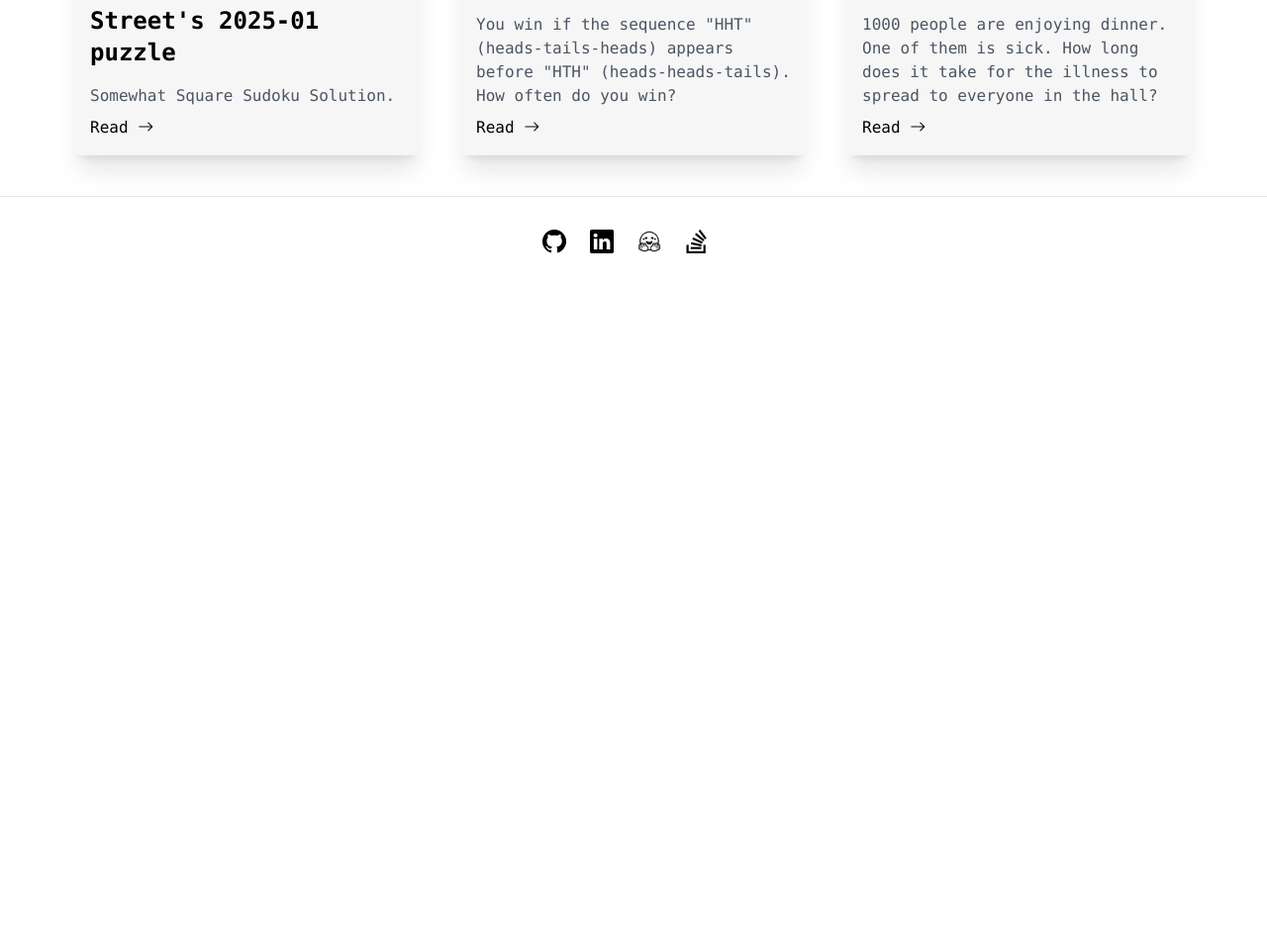
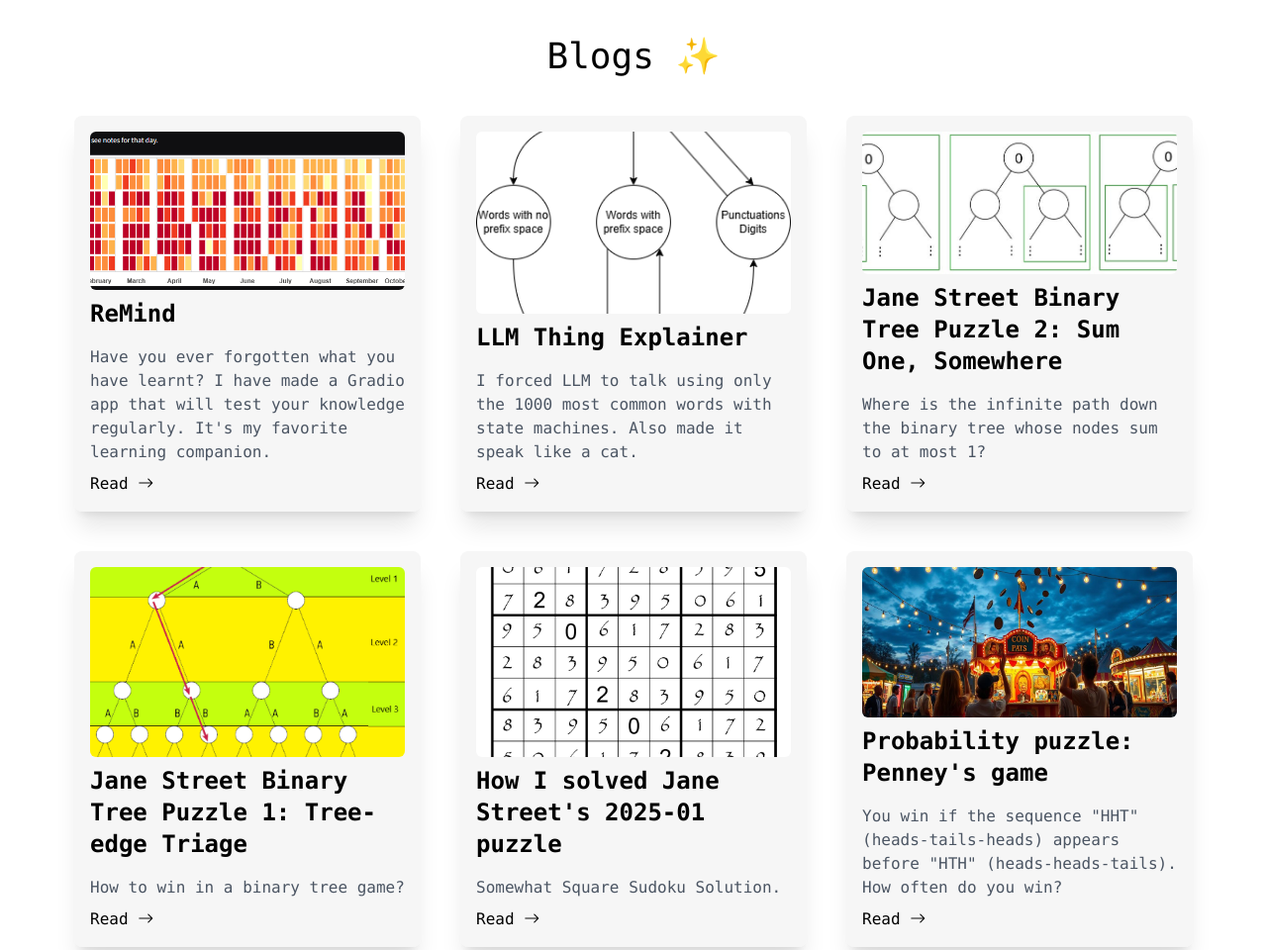
Before and after one commit to mc-marcocheng/mc-marcocheng.github.io, a website: page index.html in a window 1280 px wide. Shown: the part 3822-4782 px from the top of the page at 99% size. Before the commit the page ends 4121 px from the top, so only its background shows below. Drawn offline with nearby package versions, Linux system fonts and the light colour scheme.

Commit message:
Update blogs and work

```diff
--- a/index.html
+++ b/index.html
@@ -356,9 +356,10 @@
                             </div>
                         </div>
                         <div class="tw-text-justify tw-text-gray-800">
-                            One academic research paper per month. Research alone. <br>
-                            SOTA object detection,<br>
-                            4x faster LLM inference.
+                            • Doing independent research as my side quest.<br>
+                            • Vision LLM few-show learning with learnable category embeddings, trained with GRPO.<br>
+                            • SOTA infrared multi-modal object detection.<br>
+                            • 4x faster LLM inference with my template speculative decoding technique.
                         </div>
                     </div>
 
@@ -386,9 +387,10 @@
                             </div>
                         </div>
                         <div class="tw-text-justify tw-text-gray-800">
-                            Highest quality virtual human. 1000 FPS without GPU.<br>
-                            Chatbot solutions for e-commerce, knowledge retrieval, education, code generation.<br>
-                            Voice models.
+                            • Highest quality virtual human. 200 FPS without GPU at virtually no cost.<br>
+                            • Chatbot solutions for e-commerce, knowledge retrieval, education, code generation.<br>
+                            • MTR virtual service ambassador for enquiry service to passengers.<br>
+                            • Developed Cantonese text-to-speech voice models.
                         </div>
                     </div>
 
@@ -416,8 +418,9 @@
                             </div>
                         </div>
                         <div class="tw-text-justify tw-text-gray-800">
-                            Face algorithms. Background removal.<br>
-                            Image diffusion. Data Engineering.
+                            • Face swap, face enhancement algorithms.<br>
+                            • LAB color space background removal.<br>
+                            • Image diffusion LORA training. Data pipeline engineering.
                         </div>
                     </div>
 
@@ -445,8 +448,8 @@
                             </div>
                         </div>
                         <div class="tw-text-justify tw-text-gray-800">
-                            Modified Hegselmann-Krause (MHK) model research.<br>
-                            Opinion dynamics in social networks.
+                            • Conducted research on the Modified Hegselmann-Krause (MHK) model.<br>
+                            • Identified opinion dynamics in social networks.
                         </div>
                     </div>
 
@@ -466,6 +469,106 @@
             <div
                 class="reveal-up tw-mt-10 tw-flex tw-flex-wrap tw-place-content-center tw-gap-10 max-lg:tw-flex-col"
             >
+                <a
+                    href="https://www.linkedin.com/posts/mc-cheng_github-mc-marcochengremind-your-ultimate-activity-7334873180131512320-lxDk"
+                    class="tw-flex tw-h-[400px] tw-w-[350px] tw-flex-col tw-gap-2 tw-overflow-clip tw-rounded-lg tw-bg-[#edecec79] tw-p-4 tw-shadow-xl max-lg:tw-w-[300px]"
+                >
+                    <div
+                        class="tw-h-[200px] tw-w-full tw-overflow-hidden tw-rounded-md"
+                    >
+                        <img
+                            src="./assets/images/blogs/remind.png"
+                            alt="article image"
+                            class="tw-h-full tw-w-full tw-object-cover"
+                            srcset=""
+                        />
+                    </div>
+                    <h3 class="tw-text-2xl tw-font-semibold max-md:tw-text-xl">
+                        ReMind
+                    </h3>
+                    <p class="tw-mt-2 tw-text-gray-600">
+                        Have you ever forgotten what you have learnt? I have made a Gradio app that will test your knowledge regularly. It's my favorite learning companion.
+                    </p>
+                    <span>
+                        <span>Read</span>
+                        <i class="bi bi-arrow-right"></i>
+                    </span>
+                </a>
+                <a
+                    href="https://www.linkedin.com/posts/mc-cheng_github-mc-marcochengllm-thing-explainer-activity-7313239852450226177-ZBnP"
+                    class="tw-flex tw-h-[400px] tw-w-[350px] tw-flex-col tw-gap-2 tw-overflow-clip tw-rounded-lg tw-bg-[#edecec79] tw-p-4 tw-shadow-xl max-lg:tw-w-[300px]"
+                >
+                    <div
+                        class="tw-h-[200px] tw-w-full tw-overflow-hidden tw-rounded-md"
+                    >
+                        <img
+                            src="./assets/images/blogs/llm_thing_explainer.png"
+                            alt="article image"
+                            class="tw-h-full tw-w-full tw-object-cover"
+                            srcset=""
+                        />
+                    </div>
+                    <h3 class="tw-text-2xl tw-font-semibold max-md:tw-text-xl">
+                        LLM Thing Explainer
+                    </h3>
+                    <p class="tw-mt-2 tw-text-gray-600">
+                        I forced LLM to talk using only the 1000 most common words with state machines. Also made it speak like a cat.
+                    </p>
+                    <span>
+                        <span>Read</span>
+                        <i class="bi bi-arrow-right"></i>
+                    </span>
+                </a>
+                <a
+                    href="https://mccheng.substack.com/p/jane-street-binary-tree-puzzle-2?r=2rdmbn"
+                    class="tw-flex tw-h-[400px] tw-w-[350px] tw-flex-col tw-gap-2 tw-overflow-clip tw-rounded-lg tw-bg-[#edecec79] tw-p-4 tw-shadow-xl max-lg:tw-w-[300px]"
+                >
+                    <div
+                        class="tw-h-[200px] tw-w-full tw-overflow-hidden tw-rounded-md"
+                    >
+                        <img
+                            src="./assets/images/blogs/binary_tree_2.jpg"
+                            alt="article image"
+                            class="tw-h-full tw-w-full tw-object-cover"
+                            srcset=""
+                        />
+                    </div>
+                    <h3 class="tw-text-2xl tw-font-semibold max-md:tw-text-xl">
+                        Jane Street Binary Tree Puzzle 2: Sum One, Somewhere
+                    </h3>
+                    <p class="tw-mt-2 tw-text-gray-600">
+                        Where is the infinite path down the binary tree whose nodes sum to at most 1?
+                    </p>
+                    <span>
+                        <span>Read</span>
+                        <i class="bi bi-arrow-right"></i>
+                    </span>
+                </a>
+                <a
+                    href="https://mccheng.substack.com/p/jane-street-binary-tree-puzzle-1?r=2rdmbn"
+                    class="tw-flex tw-h-[400px] tw-w-[350px] tw-flex-col tw-gap-2 tw-overflow-clip tw-rounded-lg tw-bg-[#edecec79] tw-p-4 tw-shadow-xl max-lg:tw-w-[300px]"
+                >
+                    <div
+                        class="tw-h-[200px] tw-w-full tw-overflow-hidden tw-rounded-md"
+                    >
+                        <img
+                            src="./assets/images/blogs/binary_tree_1.png"
+                            alt="article image"
+                            class="tw-h-full tw-w-full tw-object-cover"
+                            srcset=""
+                        />
+                    </div>
+                    <h3 class="tw-text-2xl tw-font-semibold max-md:tw-text-xl">
+                        Jane Street Binary Tree Puzzle 1: Tree-edge Triage
+                    </h3>
+                    <p class="tw-mt-2 tw-text-gray-600">
+                        How to win in a binary tree game?
+                    </p>
+                    <span>
+                        <span>Read</span>
+                        <i class="bi bi-arrow-right"></i>
+                    </span>
+                </a>
                 <a
                     href="https://mccheng.substack.com/p/how-i-solved-jane-streets-2025-01?r=2rdmbn"
                     class="tw-flex tw-h-[400px] tw-w-[350px] tw-flex-col tw-gap-2 tw-overflow-clip tw-rounded-lg tw-bg-[#edecec79] tw-p-4 tw-shadow-xl max-lg:tw-w-[300px]"
```
Also changed, not shown: assets/images/blogs/binary_tree_1.png (added), assets/images/blogs/binary_tree_2.jpg (added), assets/images/blogs/llm_thing_explainer.png (added), assets/images/blogs/remind.png (added).
